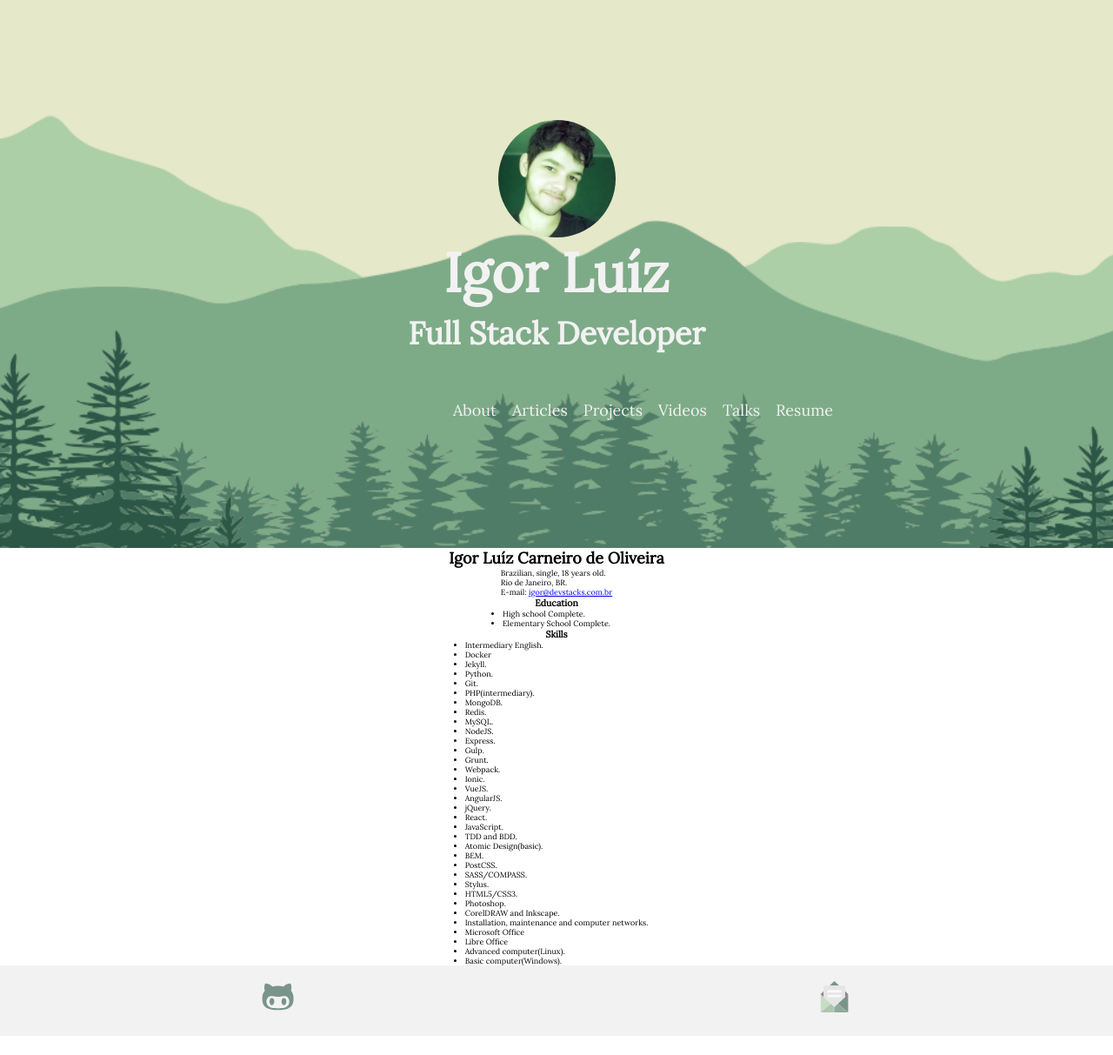
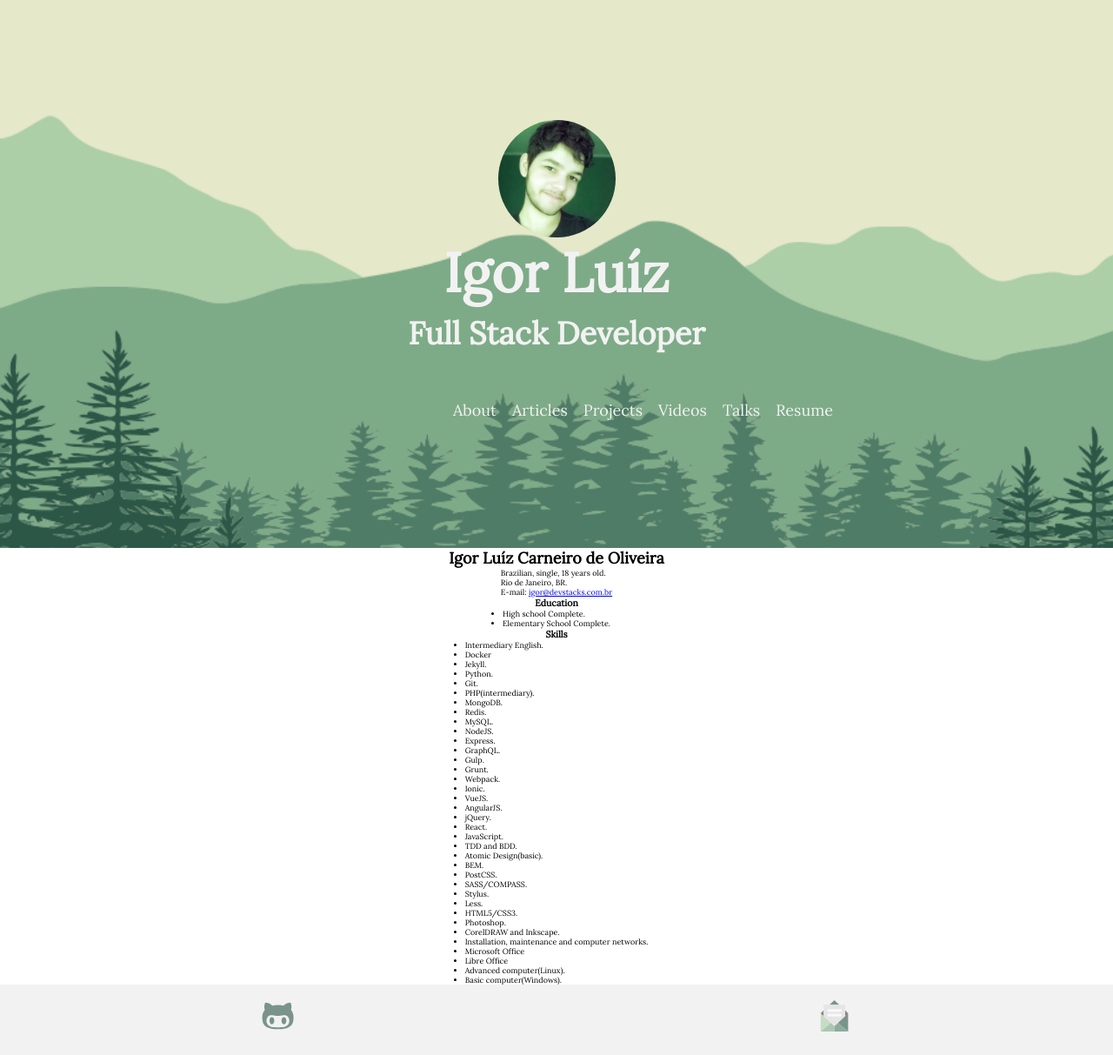
Before and after one commit to Halfeld/website, a Jekyll site: the page built from resume.md, in a window 1280 px wide. Shown: the whole page at 87% size. Built offline with Jekyll 4.4.1, drawn with Linux system fonts in a browser that asks for light colours; our own code applies the rules of GitHub Pages for plain Markdown files; comment, search, counter and statistics services are not loaded; before the commit the page ends 1191 px from its top, so only the background shows below that.

Commit message:
Update resume

```diff
--- a/resume.md
+++ b/resume.md
@@ -20,6 +20,7 @@
 * MySQL.
 * NodeJS.
 * Express.
+* GraphQL.
 * Gulp.
 * Grunt.
 * Webpack.
@@ -35,6 +36,7 @@
 * PostCSS.
 * SASS/COMPASS.
 * Stylus.
+* Less.
 * HTML5/CSS3.
 * Photoshop.
 * CorelDRAW and Inkscape.
```
